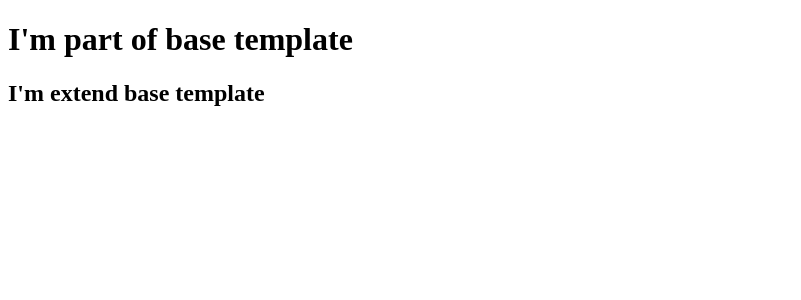
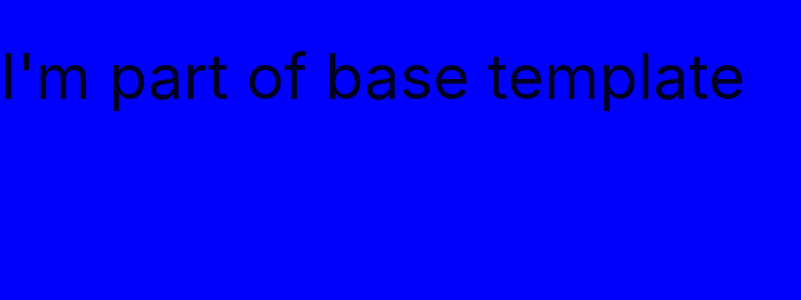
Before and after one commit to RodrigoPalazon/flask-task-manager-project, a Flask app: page / in a window 1280 px wide. Shown: the top 300 px of the page, without its empty margins (0-801 px from the left). Run offline with Flask 2, Linux system fonts and the light colour scheme; data that the repository does not hold is empty; some libraries are stand-ins or nearby versions.

Commit message:
Add Materialize and Static files

```diff
--- /dev/null
+++ b/static/css/style.css
@@ -0,0 +1,3 @@
+body{
+    background-color: blue;
+}
--- a/templates/base.html
+++ b/templates/base.html
@@ -4,11 +4,23 @@
     <meta charset="UTF-8">
     <meta http-equiv="X-UA-Compatible" content="IE=edge">
     <meta name="viewport" content="width=device-width, initial-scale=1.0">
+    <link rel="stylesheet" href="https://cdnjs.cloudflare.com/ajax/libs/font-awesome/6.0.0-beta2/css/all.min.css"
+        integrity="sha512-YWzhKL2whUzgiheMoBFwW8CKV4qpHQAEuvilg9FAn5VJUDwKZZxkJNuGM4XkWuk94WCrrwslk8yWNGmY1EduTA==" crossorigin="anonymous" referrerpolicy="no-referrer" />
+    <link rel="stylesheet" href="https://cdnjs.cloudflare.com/ajax/libs/materialize/1.0.0/css/materialize.min.css">
+    <link rel="stylesheet" href="{{url_for('static', filename = 'css/style.css')}}" type="text/css">
+    {% block styles %}
+    {% endblock %}
     <title>Task Manager</title>
 </head>
 <body>
     <h1>I'm part of base template</h1>
     {% block content %}
     {% endblock %}
+
+    <script src="https://code.jquery.com/jquery-3.6.0.min.js" integrity="sha256-/xUj+3OJU5yExlq6GSYGSHk7tPXikynS7ogEvDej/m4=" crossorigin="anonymous"></script>
+    <script src="https://cdnjs.cloudflare.com/ajax/libs/materialize/1.0.0/js/materialize.min.js"></script>
+    <script src="{{url_for('static', filename = 'js/script.js')}}"></script>
+    {% block scripts %}
+    {% endblock %}
 </body>
 </html>
--- a/templates/tasks.html
+++ b/templates/tasks.html
@@ -1,7 +1,5 @@
 {% extends "base.html" %}
 {% block content%}
-
-    <h2>I'm extend base template</h2>
 
     {% for task in tasks %}
         {{ task.task_name }}<br>
```
Also changed, not shown: static/js/script.js (added).
